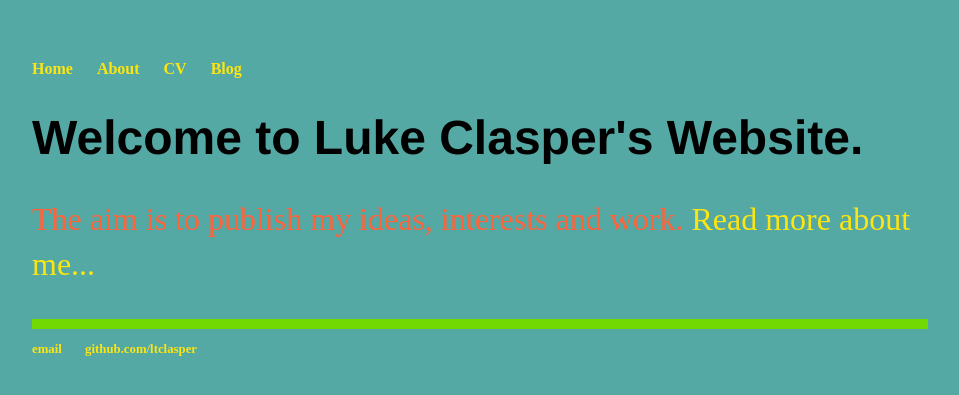
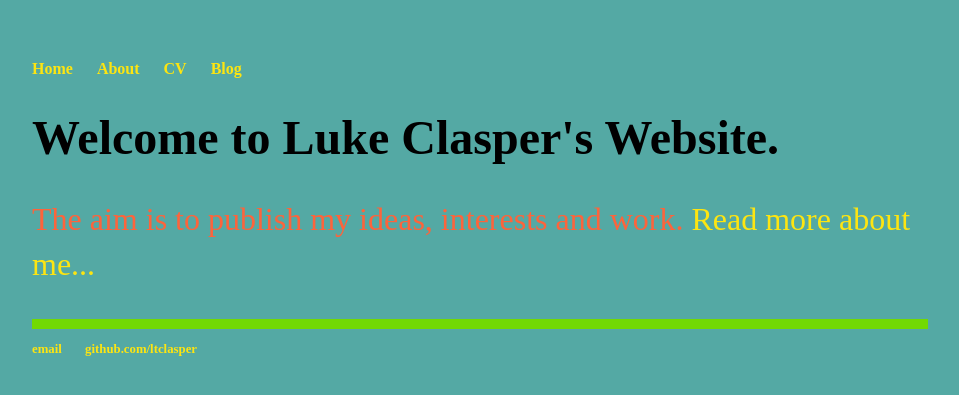
Before and after one commit to ltclasper/ltclasper.github.io, a Jekyll site: the page built from index.html, in a window 1280 px wide. Shown: the top 395 px of the page, without its empty margins (160-1119 px from the left). Built offline with Jekyll 4.4.1, drawn with Linux system fonts in a browser that asks for light colours.

Commit message:
Update main.css

```diff
--- a/css/main.css
+++ b/css/main.css
@@ -22,7 +22,7 @@ a:hover {
 }
 h1 {
     font-size: 3em;
-    font-family:'Helvetica', 'Arial', 'Sans-Serif';
+    font-family:'Montserrat';
 }
 p {
     font-size: 2em;
```
